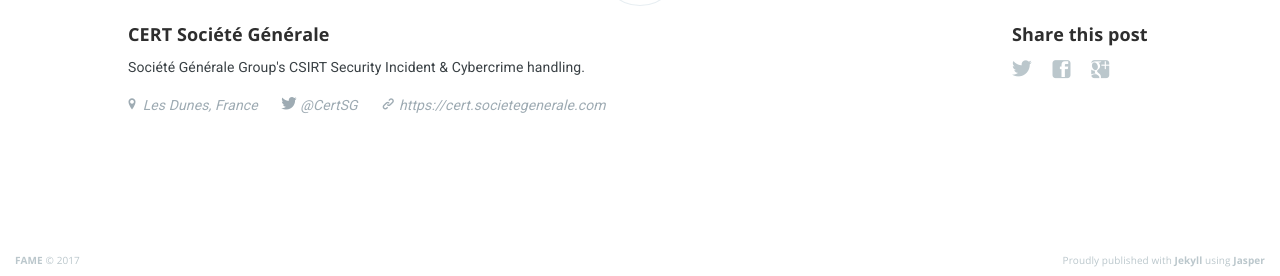
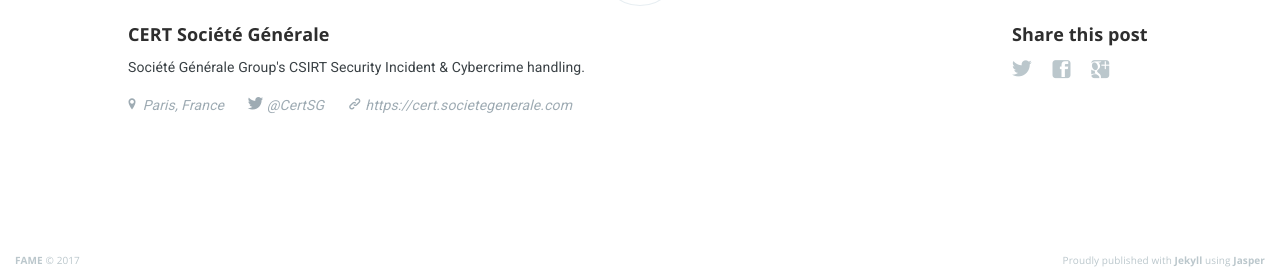
Before and after one commit to certsocietegenerale/fame, a Jekyll site: the page built from _posts/2017-03-19-introducing-fame.md, in a window 1280 px wide and 900 px high, scrolled down 2991 px. Shown: the part 621-897 px from the top of the window. Built offline with Jekyll 4.4.1, drawn with Linux system fonts in a browser that asks for light colours; nearby versions of some CDN libraries.

Commit message:
change location

```diff
--- a/_config.yml
+++ b/_config.yml
@@ -15,7 +15,7 @@
     cert:
         name: CERT Société Générale
         bio: Société Générale Group's CSIRT Security Incident & Cybercrime handling.
-        location: Les Dunes, France
+        location: Paris, France
         url: https://cert.societegenerale.com
         image: assets/images/avatar_cert.jpg
         twitter: CertSG
```
